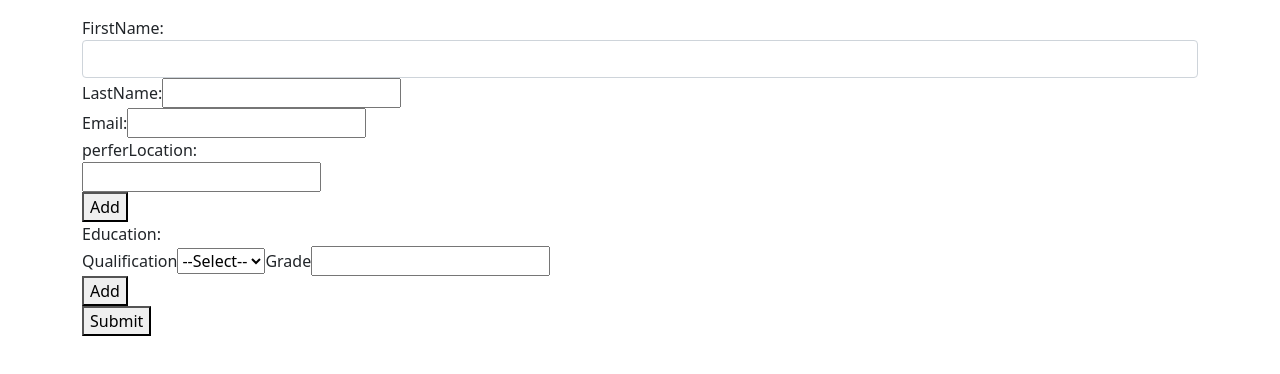
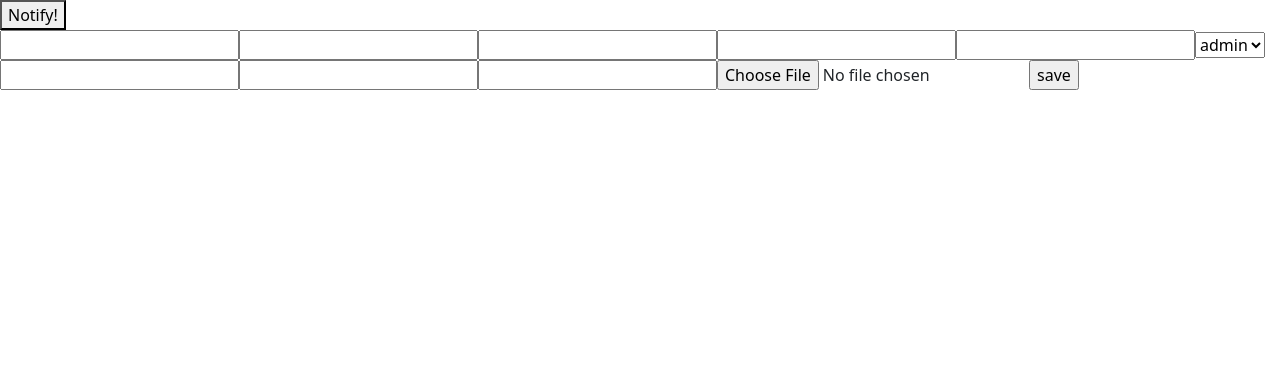
Before and after one commit to 55saga55/React-Main, a React (Create React App) app: page / in a window 1280 px wide. Shown: the top 374 px of the page. Built offline with nearby package versions, Linux system fonts and the light colour scheme.

Commit message:
fileupload

```diff
--- a/package.json
+++ b/package.json
@@ -15,7 +15,8 @@
     "react-dom": "^18.2.0",
     "react-js-pagination": "^3.0.2",
     "react-pagination": "^1.0.0",
-    "react-scripts": "^5.0.1",
+    "react-scripts": "^2.1.3",
+    "react-toastify": "^9.0.8",
     "util": "^0.12.4",
     "web-vitals": "^2.1.4",
     "yup": "^0.32.11"
--- /dev/null
+++ b/src/Fileupload/FileUpload.js
@@ -0,0 +1,106 @@
+import axios from 'axios';
+import React, { useState } from 'react';
+import { ToastContainer, toast } from 'react-toastify'
+
+export default function EcommerceRegistration() {
+
+    const [data,setData] = useState({
+        username : "",
+        name : "",
+        email : "",
+        password: "",
+        passwordConfirmation : "",
+        role : "",
+        phone : "",
+        address : "",
+        companyName : "",
+        image : ""
+
+    })
+
+    const changSet = (e)=> {
+
+        if(e.target.type === "file")
+        setData({...data, [e.target.name] : e.target.files[0]});
+        else
+        setData({...data, [e.target.name] : e.target.value});
+    }
+
+    const  mySaveData = (e)=>{
+
+        e.preventDefault();
+        var formData = new FormData();
+        formData.append("username",data.username);
+        formData.append("name",data.name);
+        formData.append("email",data.email);
+        formData.append("password",data.password)
+        formData.append("passwordConfirmation",data.passwordConfirmation);
+        formData.append("role",data.role) ;
+        formData.append("phone",data.phone);
+        formData.append("address",data.address)
+        formData.append("companyName",data.companyName);
+        formData.append("image",data.image);
+
+
+
+        axios.post("http://localhost:8002/api/auth/register",formData).then(y=> {
+
+        console.log(y);
+
+        // toast(y.data.mesaage)
+        })
+    }
+    const notify = () => toast('🦄 Wow so easy!', {
+        position: "top-right",
+        autoClose: 5000,
+        hideProgressBar: false,
+        closeOnClick: true,
+        pauseOnHover: true,
+        draggable: true,
+        progress: undefined,
+        });
+
+  return (
+    <div>
+          <div>
+        <button onClick={notify}>Notify!</button>
+        <ToastContainer
+position="top-right"
+autoClose={5000}
+hideProgressBar={false}
+newestOnTop={false}
+closeOnClick
+rtl={false}
+pauseOnFocusLoss
+draggable
+pauseOnHover
+/>
+{/* Same as */}
+<ToastContainer />
+
+      </div>
+
+        <form  onSubmit={mySaveData}>
+
+     <input type="text" name='username'  onChange={changSet}/>
+     <input type="text" name='name' onChange={changSet} />
+     <input type="text" name='email' onChange={changSet} />
+     <input type="text" name='password' onChange={changSet}/>
+     <input type="text" name='passwordConfirmation' onChange={changSet}/>
+     <select name='role' onChange={changSet}>
+            <option value="admin">admin</option>
+            <option value="user">user</option>
+            <option value="seller">seller</option>
+     </select>
+     <input type="text" name='phone' onChange={changSet}/>
+     <input type="text" name='address' onChange={changSet}/>
+     <input type="text" name='companyName' onChange={changSet}/>
+
+    <input type="file" name="image" onChange={changSet}/>
+
+    <input type="submit"  value="save"/>
+        </form>
+
+    </div>
+  )
+}
--- a/src/index.js
+++ b/src/index.js
@@ -17,7 +17,8 @@ import reportWebVitals from './reportWebVitals';
 // import FileUpload from './form/FileUpload';
 // import DynamicForm from './form/DynamicForm';
 // import AddMoreField from './form/AddMoreField';
-import Dynamic2 from './form/Dynamic2';
+// import Dynamic2 from './form/Dynamic2';
+import EcommerceRegistration from "./Fileupload/FileUpload"
 
 
 const root = ReactDOM.createRoot(document.getElementById('root'));
@@ -36,7 +37,8 @@ root.render(
 {/* <FileUpload /> */}
 {/* <DynamicForm /> */}
 {/* <AddMoreField /> */}
-<Dynamic2></Dynamic2>
+{/* <Dynamic2></Dynamic2> */}
+<EcommerceRegistration />
   </React.StrictMode>
 );
 
```
Also changed, not shown: 1 other file (tests, documents, lock files or other folders).
